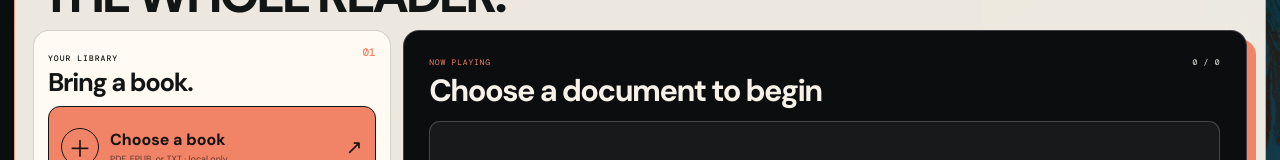
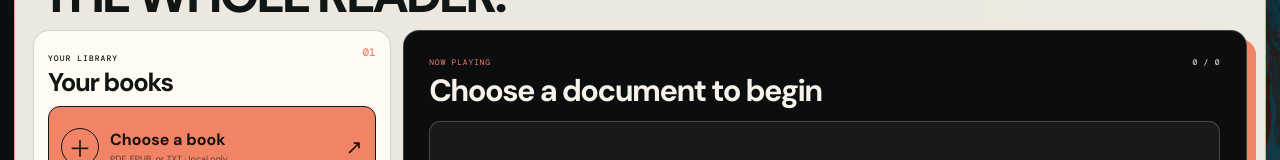
Before and after one commit to 0xzcr/Zuna, a Next.js app: page / in a window 1280 px wide. Shown: the part 927-1087 px from the top of the page. Built offline with nearby package versions, Linux system fonts and the light colour scheme; a web font is replaced by a local one.

Commit message:
copy: rename reader library heading

```diff
--- a/components/zuna-reader.js
+++ b/components/zuna-reader.js
@@ -47,7 +47,7 @@ function SourcePanel() {
   return (
     <section className="workspace-panel source-panel" aria-labelledby="source-title">
       <div className="panel-heading">
-        <div><span className="mini-label">YOUR LIBRARY</span><h3 id="source-title">Bring a book.</h3></div>
+        <div><span className="mini-label">YOUR LIBRARY</span><h3 id="source-title">Your books</h3></div>
         <span className="panel-index">01</span>
       </div>
 
```
